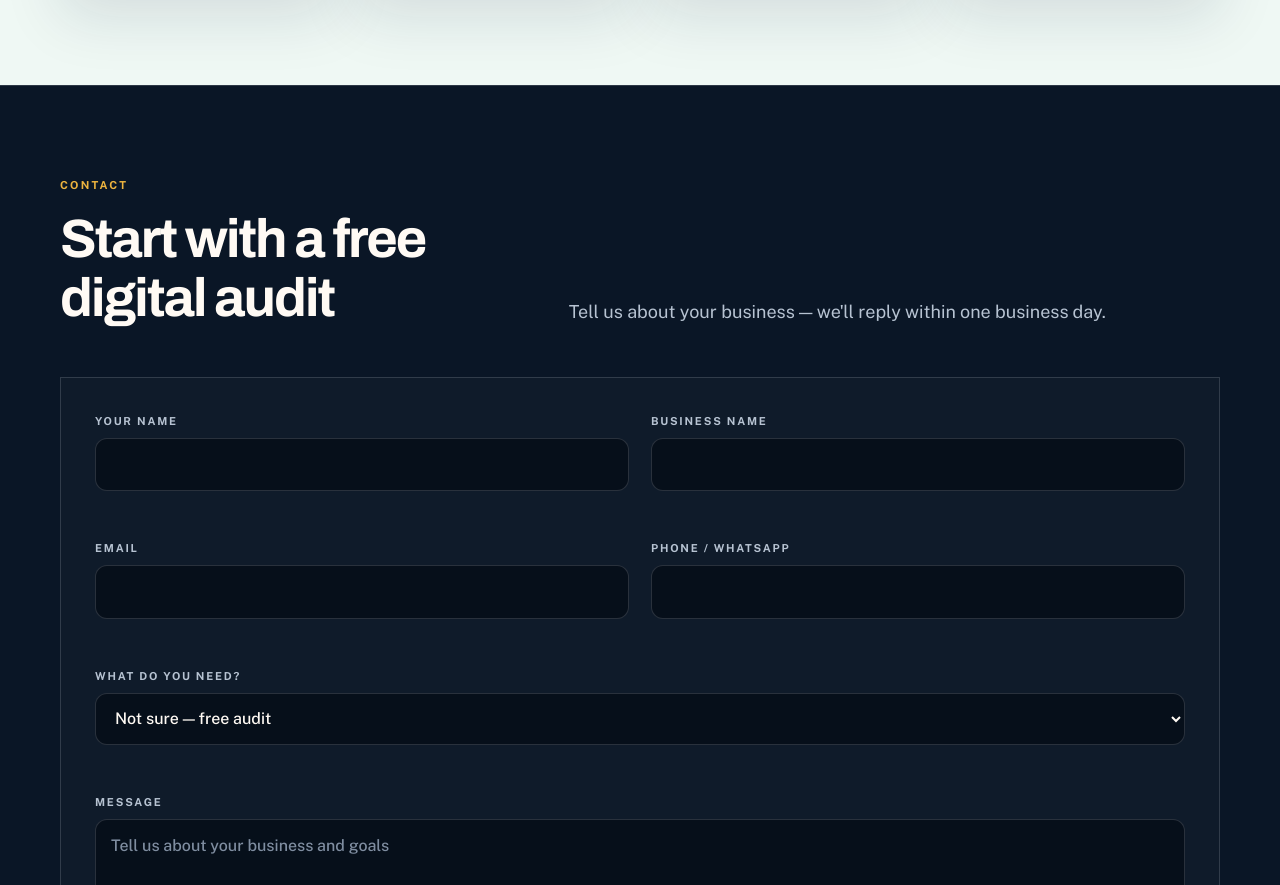
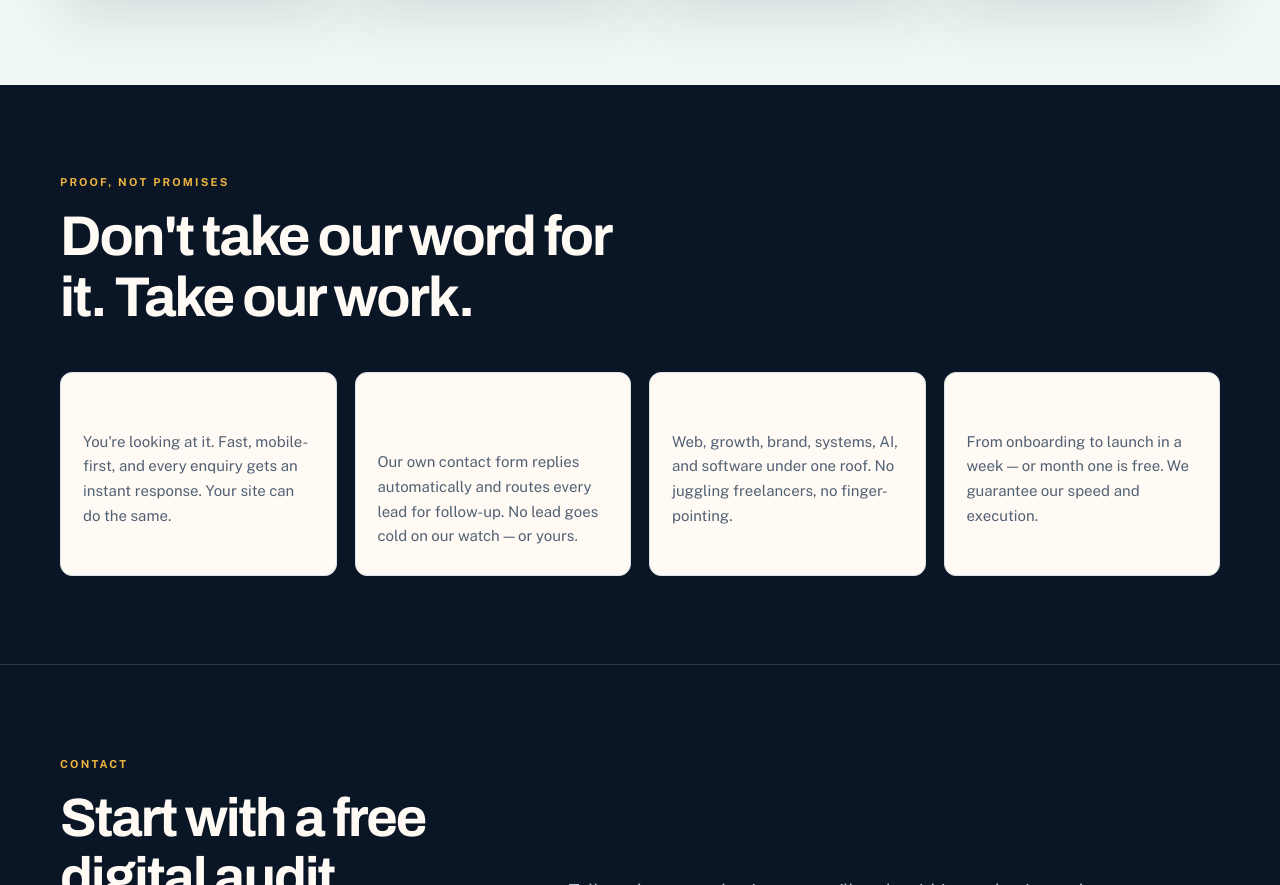
Before and after one commit to jabbeycodes/showme-agency, a plain HTML site: page index.html in a window 1280 px wide. Shown: the part 5091-5976 px from the top of the page. Drawn offline with nearby package versions, Linux system fonts and the light colour scheme; no server answers; animation ran at ten frames a second.

Commit message:
Add proof-not-promises capability section

```diff
--- a/index.html
+++ b/index.html
@@ -340,6 +340,14 @@
     .privacy p{color:var(--muted);max-width:70ch;margin:0}
     .foot{display:flex;flex-wrap:wrap;gap:10px 22px;align-items:center;justify-content:space-between}
     .foot-links{display:flex;gap:18px}
+    .proof{padding:88px 0}
+    .proof h2{font-size:clamp(34px,4.6vw,56px);max-width:18ch;margin:14px 0 0}
+    .proof-grid{display:grid;grid-template-columns:repeat(4,1fr);gap:18px;margin:44px 0 0}
+    .proof-card{background:var(--paper);border:1px solid var(--line);border-radius:12px;padding:26px 22px}
+    .proof-card h3{font-size:19px;margin:0 0 10px}
+    .proof-card p{color:var(--muted);font-size:15px;margin:0}
+    @media(max-width:900px){.proof-grid{grid-template-columns:1fr 1fr}}
+    @media(max-width:560px){.proof-grid{grid-template-columns:1fr}}
   </style>
 </head>
 <body>
@@ -433,6 +441,19 @@
           <li><b>03 · Launch in 7 days</b><span>Your site, lead system, and reporting go live within 7 days of onboarding — or month 1 is free.</span></li>
           <li><b>04 · Grow monthly</b><span>We run your demand, follow up every lead, and report weekly. You watch the numbers.</span></li>
         </ol>
+      </div>
+    </section>
+
+    <section class="proof" id="proof">
+      <div class="wrap">
+        <p class="kicker">Proof, not promises</p>
+        <h2>Don't take our word for it. Take our work.</h2>
+        <div class="proof-grid">
+          <div class="proof-card"><h3>This website</h3><p>You're looking at it. Fast, mobile-first, and every enquiry gets an instant response. Your site can do the same.</p></div>
+          <div class="proof-card"><h3>Leads answered in minutes</h3><p>Our own contact form replies automatically and routes every lead for follow-up. No lead goes cold on our watch — or yours.</p></div>
+          <div class="proof-card"><h3>One partner, six divisions</h3><p>Web, growth, brand, systems, AI, and software under one roof. No juggling freelancers, no finger-pointing.</p></div>
+          <div class="proof-card"><h3>Live in 7 days</h3><p>From onboarding to launch in a week — or month one is free. We guarantee our speed and execution.</p></div>
+        </div>
       </div>
     </section>
 
```
